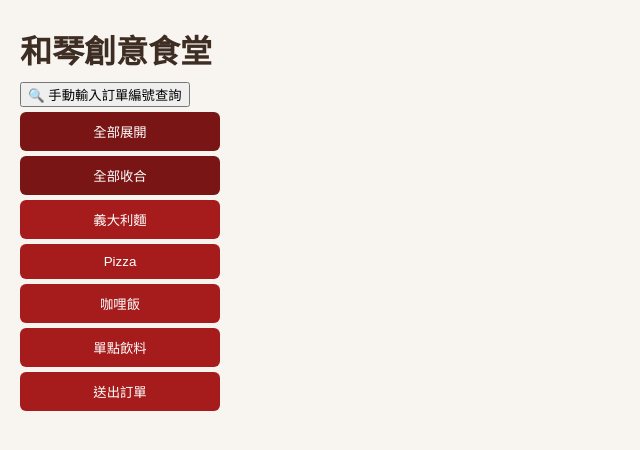
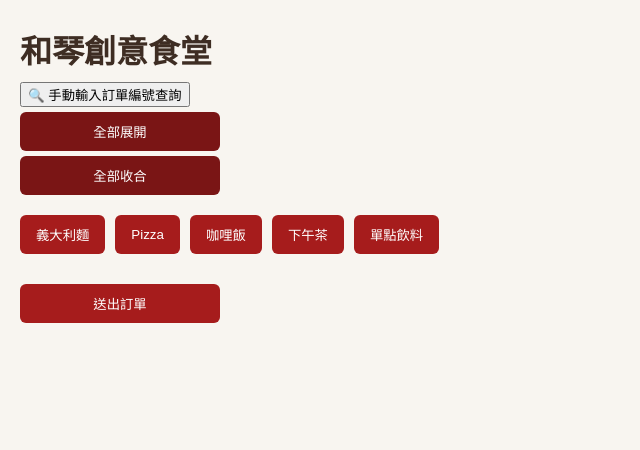
Before and after one commit to Yu-SongChang/Orderapp, a Flask app: page / in a window 1280 px wide. Shown: the part 159-609 px from the top of the page, without its empty margins (0-640 px from the left). Run offline with Flask 3, Linux system fonts and the light colour scheme.

Commit message:
這邊寫你的改動說明

```diff
--- a/app.py
+++ b/app.py
@@ -13,14 +13,15 @@ PASSWORD = '1234'
 menu = [
     {"name": "咖哩雞排飯", "price": 130, "image": "咖哩雞排飯.jpg", "category": "咖哩飯類"},
     {"name": "咖哩豬排飯", "price": 125, "image": "咖哩豬排飯.jpg", "category": "咖哩飯類"},
-    {"name": "咖啡", "price": 50, "image": "咖啡.jpg", "category": "飲料類"},
-    {"name": "拉花咖啡", "price": 65, "image": "拉花咖啡.jpg", "category": "飲料類"},
-    {"name": "普洱茶", "price": 45, "image": "普洱茶.jpg", "category": "飲料類"},
-    {"name": "紅烏龍茶", "price": 45, "image": "紅烏龍茶.jpg", "category": "飲料類"},
+    {"name": "咖啡", "price": 50, "category": "飲料類"},
+    {"name": "拉花咖啡", "price": 65, "category": "飲料類"},
+    {"name": "普洱茶", "price": 45, "category": "飲料類"},
+    {"name": "紅烏龍茶", "price": 45, "category": "飲料類"},
     {"name": "青醬義大利麵", "price": 110, "image": "青醬義大利麵.jpg", "category": "義大利麵類"},
     {"name": "紅醬義大利麵", "price": 115, "image": "紅醬義大利麵.jpg", "category": "義大利麵類"},
     {"name": "海鮮pizza", "price": 150, "image": "海鮮pizza.jpg", "category": "Pizza類"},
-    {"name": "總匯pizza", "price": 160, "image": "總匯pizza.jpg", "category": "Pizza類"}
+    {"name": "總匯pizza", "price": 160, "image": "總匯pizza.jpg", "category": "Pizza類"},
+    {"name": "厚片吐司", "price": 160, "image": "厚片土司.jpg", "category": "下午茶類"}
 ]
 
 orders = []
@@ -43,7 +44,7 @@ def requires_auth(f):
 
 @app.route('/')
 def index():
-    return render_template('index.html', menu=menu, drinks=drinks, request_form=None)
+    return render_template('index.html', menu=menu, drinks=drinks, request_form=request.form)
 
 @app.route('/submit_order', methods=['POST'])
 def submit_order():
--- a/templates/index.html
+++ b/templates/index.html
@@ -94,6 +94,24 @@
       border-radius: 6px;
       margin-bottom: 15px;
     }
+    .category-scroll-container {
+      display: flex;
+      overflow-x: auto;
+      white-space: nowrap;
+      padding: 10px 0;
+      margin-bottom: 15px;
+      gap: 10px;
+      scrollbar-width: none;
+    }
+    .category-scroll-container::-webkit-scrollbar {
+      display: none;
+    }
+    .category-scroll-container .category-btn {
+      flex: 0 0 auto;
+      width: auto;
+      max-width: none;
+      display: inline-block;
+    }
   </style>
 </head>
 <body>
@@ -118,10 +136,16 @@
     <button class="toggle-btn" onclick="toggleAll(false)">全部收合</button>
 
     <form method="POST" action="/submit_order">
-      {% for category_id, category_label in [('pasta', '義大利麵類'), ('pizza', 'Pizza類'), ('curry', '咖哩飯類')] %}
+      <div class="category-scroll-container">
+        {% for category_id, category_label in [('pasta', '義大利麵類'), ('pizza', 'Pizza類'), ('curry', '咖哩飯類'), ('tea', '下午茶類')] %}
           <button type="button" class="category-btn" onclick="toggleCategory('{{ category_id }}')">
             {{ category_label.replace('類', '') }}
           </button>
+        {% endfor %}
+        <button type="button" class="category-btn" onclick="toggleCategory('drinks')">單點飲料</button>
+      </div>
+
+      {% for category_id, category_label in [('pasta', '義大利麵類'), ('pizza', 'Pizza類'), ('curry', '咖哩飯類'), ('tea', '下午茶類')] %}
         <div id="{{ category_id }}" class="category-section">
           {% for item in menu if item.category == category_label %}
           <div class="product">
@@ -150,8 +174,6 @@
         </div>
       {% endfor %}
 
-      <!-- 單點飲料 -->
-      <button type="button" class="category-btn" onclick="toggleCategory('drinks')">單點飲料</button>
       <div id="drinks" class="category-section">
         {% for drink in drinks %}
         <div class="product">
@@ -164,7 +186,6 @@
                 value="{{ form_data['quantity_' ~ drink.name] if form_data else 0 }}" min="0" />
             </label>
           </div>
-          <img src="/static/images/{{ drink.image }}" alt="{{ drink.name }}" />
         </div>
         {% endfor %}
       </div>
```
Also changed, not shown: static/images/厚片土司.jpg (added), static/images/咖啡.jpg (deleted), static/images/拉花咖啡.jpg (deleted), static/images/普洱茶.jpg (deleted), static/images/紅烏龍茶.jpg (deleted). Lines whose indentation alone changed are shown as unchanged.
